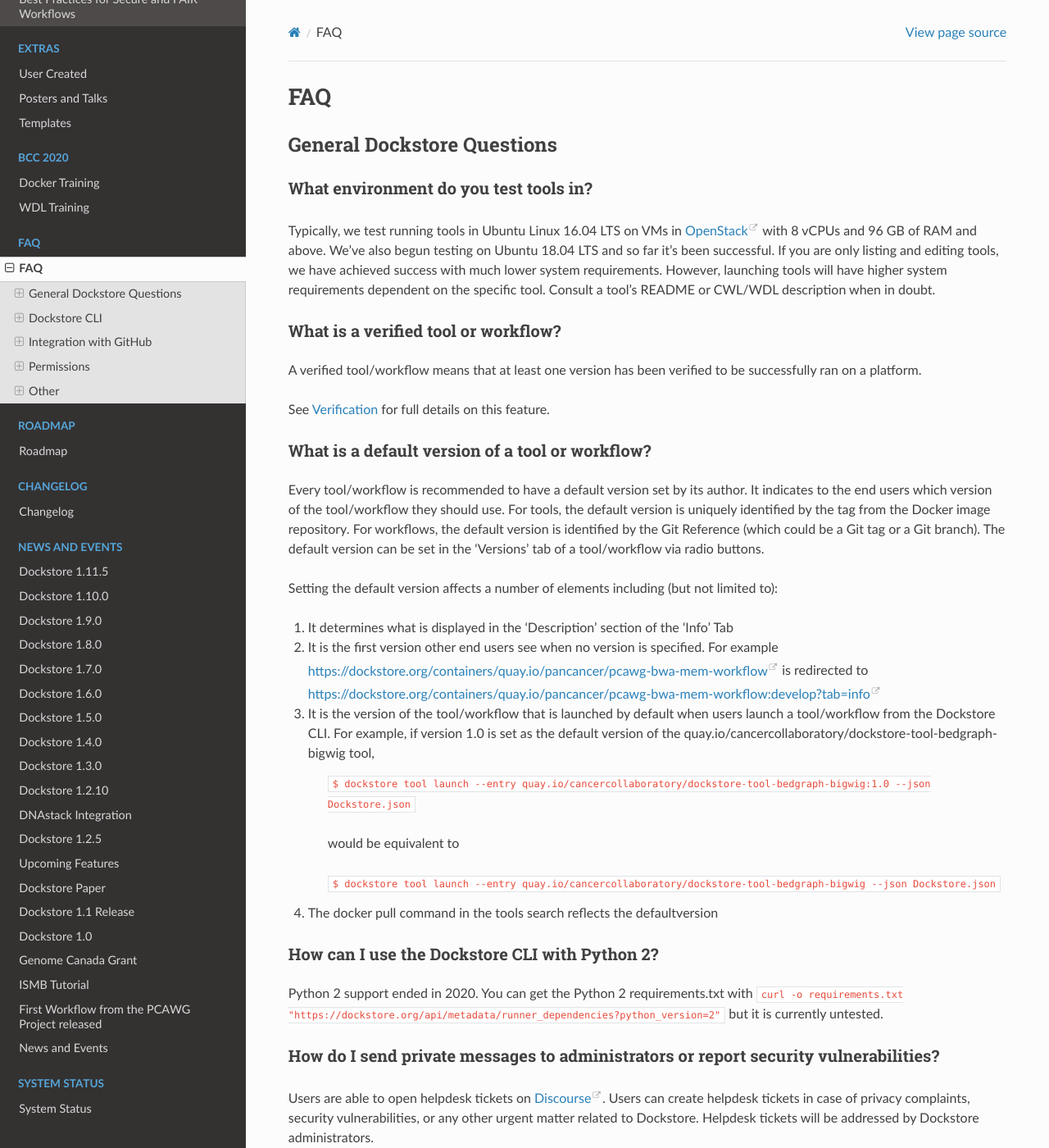
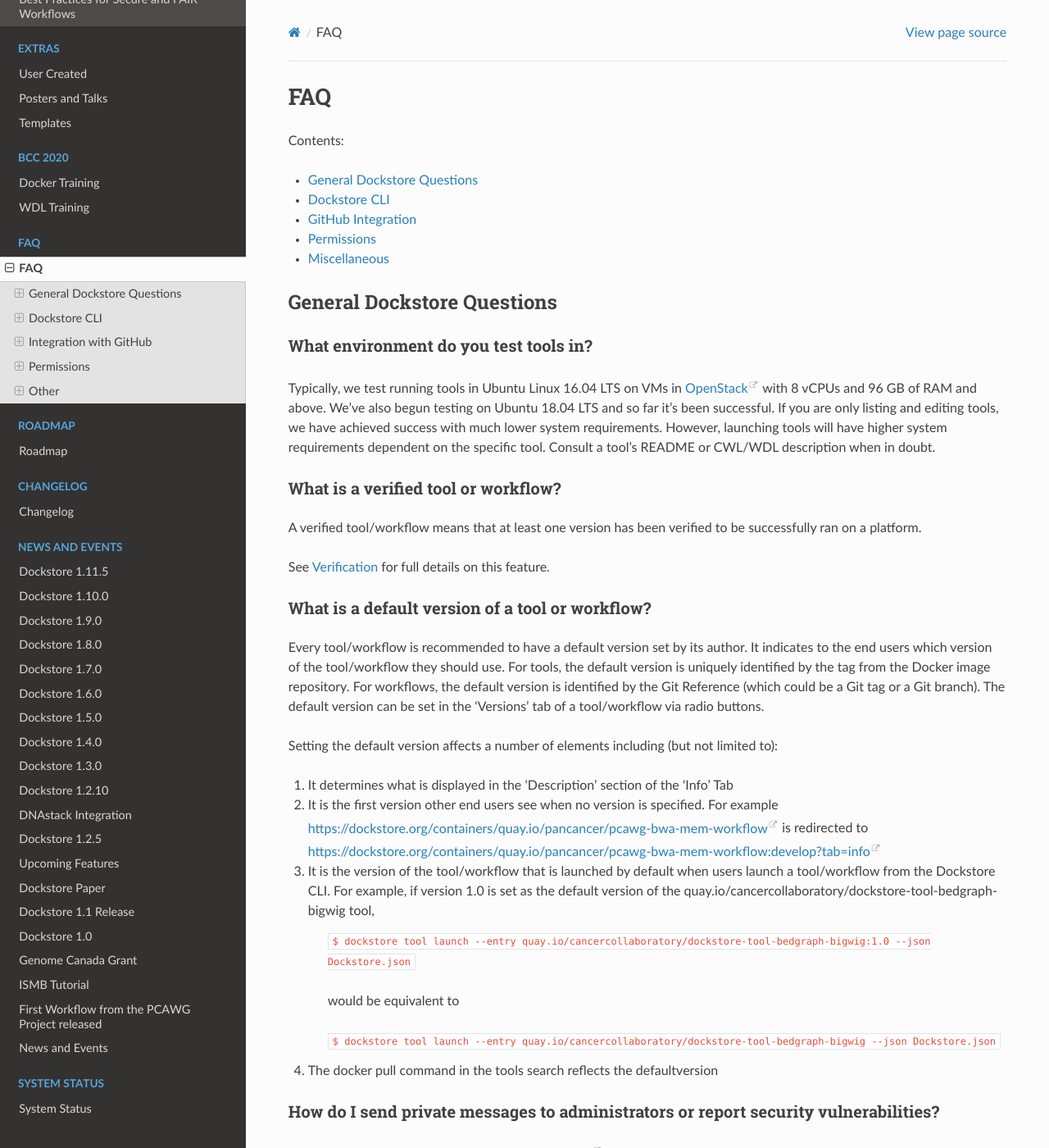
Before and after one commit to dockstore/dockstore-documentation, a Sphinx documentation site: the page built from docs/faq.rst, in a window 1280 px wide and 1400 px high. Shown: the whole window at 82% size. Built offline with Sphinx 7.4.7 and the Read the Docs theme 2.0.0, drawn with Linux system fonts in a browser that asks for light colours; some of the changed text lies outside the part shown.

Commit message:
Add fake TOC at top of FAQ document

```diff
--- a/docs/faq.rst
+++ b/docs/faq.rst
@@ -1,5 +1,15 @@
 FAQ
 ===
+
+Contents:
+
+- :ref:`General Dockstore Questions <faq-header-general-dockstore-questions>`
+- :ref:`Dockstore CLI <faq-header-dockstore-cli>`
+- :ref:`GitHub Integration <faq-header-github-integration>`
+- :ref:`Permissions <faq-header-permissions>`
+- :ref:`Miscellaneous <faq-header-other>`
+
+.. _faq-header-general-dockstore-questions:
 
 General Dockstore Questions
 ^^^^^^^^^^^^^^^^^^^^^^^^^^^
@@ -59,13 +69,6 @@
     ``$ dockstore tool launch --entry quay.io/cancercollaboratory/dockstore-tool-bedgraph-bigwig --json Dockstore.json``
 4. The docker pull command in the tools search reflects the defaultversion
 
-How can I use the Dockstore CLI with Python 2?
-----------------------------------------------
-
-Python 2 support ended in 2020. You can get the Python 2 requirements.txt with ``curl -o requirements.txt "https://dockstore.org/api/metadata/runner_dependencies?python_version=2"``
-but it is currently untested.
-
-
 
 How do I send private messages to administrators or report security vulnerabilities?
 ------------------------------------------------------------------------------------
@@ -177,6 +190,7 @@
 directory specified prior to a ``launch --local-entry`` command
 
 
+.. _faq-header-github-integration:
 
 Integration with GitHub
 ^^^^^^^^^^^^^^^^^^^^^^^
@@ -214,7 +228,7 @@
 repository. If you do, redirects to the renamed repository will break.
 
 
-
+.. _faq-header-permissions:
 
 Permissions
 ^^^^^^^^^^^^
```
Also changed, not shown: other parts of docs/faq.rst (+11 -0 lines).
